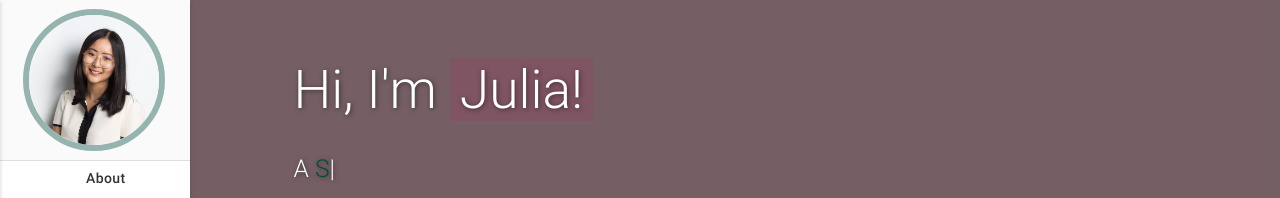
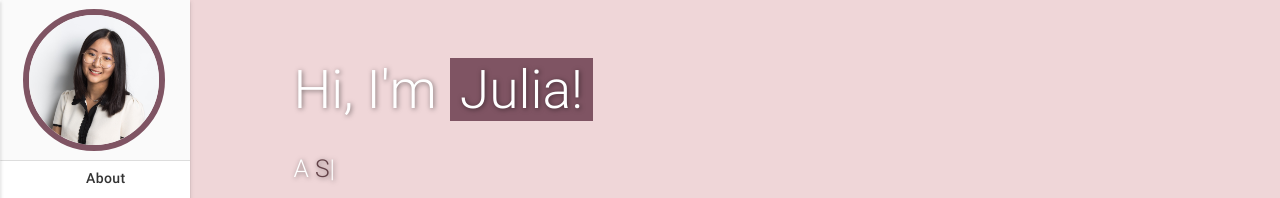
Before and after one commit to JuliaLWang9/julialwang9.github.io, a plain HTML site: page index.html in a window 1280 px wide. Shown: the top 198 px of the page. Drawn offline with nearby package versions, Linux system fonts and the light colour scheme; some icons are missing.

Commit message:
Update colors

```diff
--- a/assets/css/style.css
+++ b/assets/css/style.css
@@ -11,7 +11,7 @@
   /* background-size: cover;  */
   margin: -31px;
   margin-left:-7px;
-  border: 6px solid rgba(0, 77, 64, 0.4);
+  border: 6px solid rgba(127,84,99);
   border-radius: 50% !important;
 }
 
@@ -320,7 +320,7 @@ h3 {
 } */
 
 #intro.section {
-  background: #c29ea7 repeat;
+  background: #efd6d8 repeat;
   position: relative;
 }
 
--- a/index.html
+++ b/index.html
@@ -203,14 +203,12 @@
   <main>
     <!-- First Section: Heading lines and image -->
     <section id="intro" class="section scrollspy full-height">
-      <div class="overlay"></div>
       <div class="container">
         <div class="col-md-9">
           <div class="content section-padding valign" style="margin-left: 10%; margin-top: 50px;">
             <div class="caption">
               <h2>Hi, I'm <span class="teal">Julia!</span></h2>
-              <h5 style="color:#fff">A <span class="typing" style="font-weight: 300; color:#004d40"></span></h5>
-              <!-- <h5 style="color:#00796b">A <span class="typing" style="font-weight: 300; color:#fff"></span></h5> -->
+              <h5 style="color:#fff">A <span class="typing" style="font-weight: 300; color:#634248"></span></h5>
               <h5>Passionate about ML innovation and leadership, this is my submission for ECE444. Check out <a href="https://www.julia-wang.dev/" target="_blank">my website here</a>!</h5>
             </div>
             <div class="social">
```
Also changed, not shown: image-6.png (added), 1 other file.
